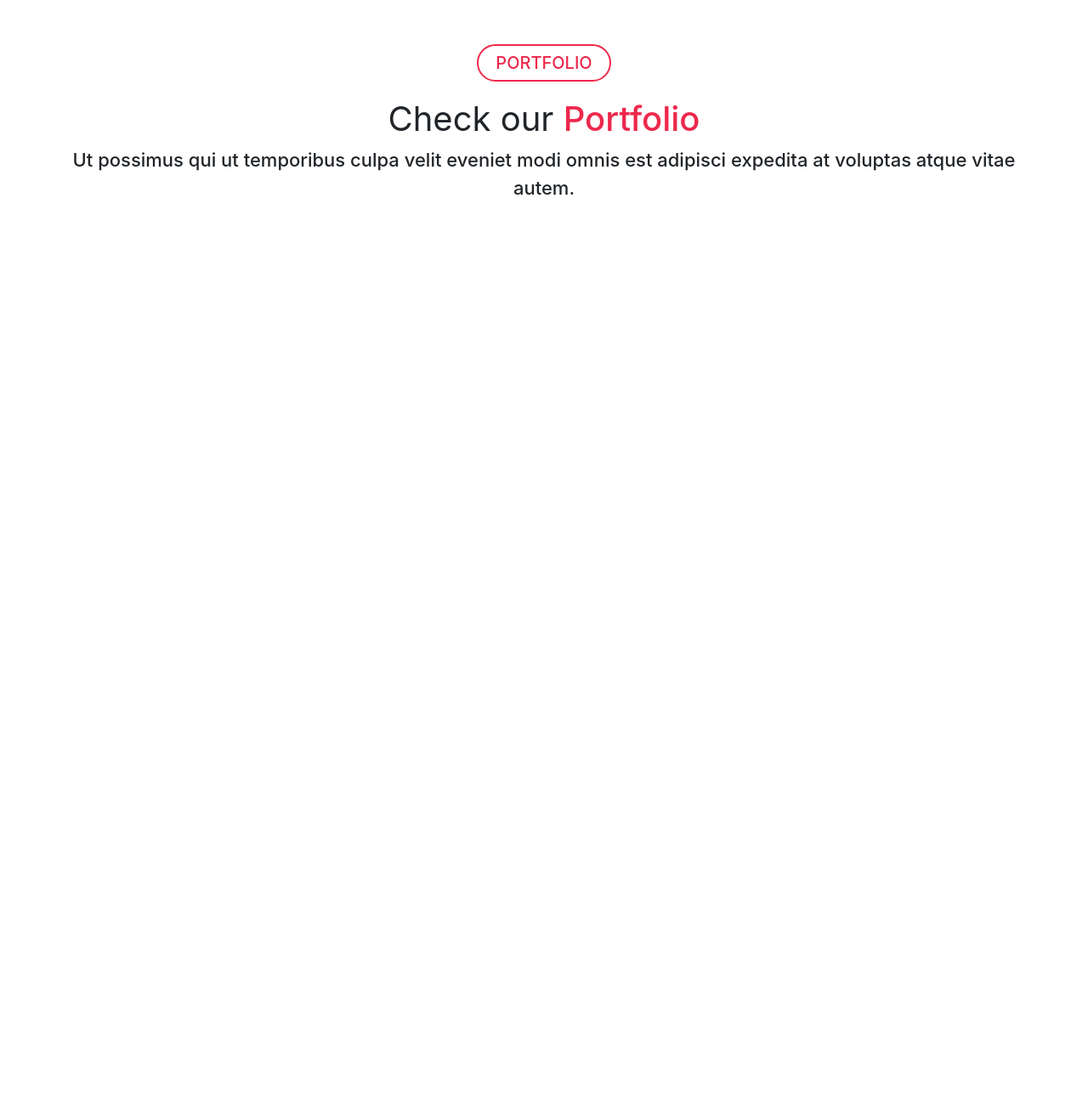
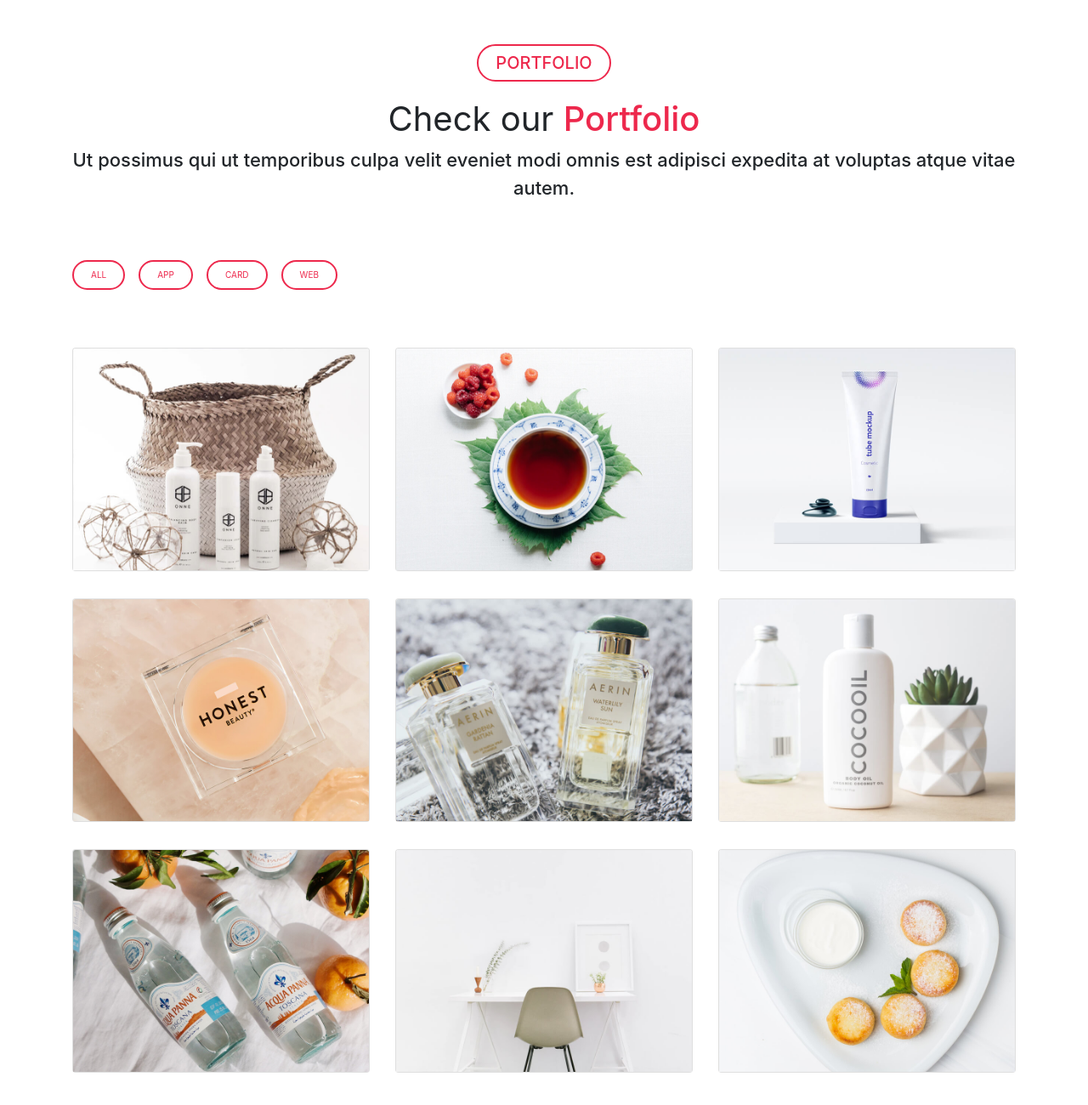
Before and after one commit to abhilash0717/Tempo, a plain HTML site: page index.html in a window 1280 px wide. Shown: the part 2294-3594 px from the top of the page at 85% size. Before the commit the page ends 2556 px from the top, so only its background shows below. Drawn offline with nearby package versions, Linux system fonts and the light colour scheme.

Commit message:
done with the portolio section

```diff
--- a/css/style.css
+++ b/css/style.css
@@ -83,7 +83,8 @@
 }
 
 .about-text,
-.services-text, .portfolio-text {
+.services-text,
+.portfolio-text {
   color: #ed284c;
   display: inline-block;
   padding: 8px 20px;
@@ -151,3 +152,28 @@ button.learn-more:hover {
   background-color: #ed284c;
   border: 2px solid #ed284c;
 }
+.portfolio-inline {
+  display: flex;
+  gap: 1rem;
+}
+
+.portfolio-inline p {
+  font-size: 10px;
+  color: #ed284c;
+  display: inline-block;
+  padding: 8px 20px;
+  border-radius: 35px;
+  border: 2px solid #ed284c;
+  margin-top: 20px;
+  margin-bottom: 20px;
+  transition: all 1.2s;
+}
+.portfolio-inline p:hover {
+  color: #fff !important;
+  background-color: #ed284c !important;
+  cursor: pointer !important;
+  border-radius: 10px;
+}
+#portfolio {
+  margin-bottom : 100px;
+}
--- a/index.html
+++ b/index.html
@@ -249,8 +249,70 @@
       <div class="portfolio-inner text-center">
         <h5 class="portfolio-text">PORTFOLIO</h5>
         <h1 style="font-weight: 400;">Check our <span style="color:#ed284c;font-weight:500 ;">Portfolio</span></h1>
-        <p class="mb-4 " style="font-size:22px;font-weight: 500;">Ut possimus qui ut temporibus culpa velit eveniet modi omnis est adipisci expedita at voluptas atque vitae
+        <p class="mb-5" style="font-size:22px;font-weight: 500;">Ut possimus qui ut temporibus culpa velit eveniet modi omnis est adipisci expedita at voluptas atque vitae
           autem.</p>
+         <div class = "portfolio-inline">
+           <p>ALL</p>
+           <p>APP</p>
+           <p>CARD</p>
+           <p>WEB</p>
+         </div>
+
+         <div class="portfolio-gallery mt-5 mb-5">
+            <div class="row mb-3">
+              <div class="col-md-4 mb-3 ">
+                <div class="card" width = "18rem">
+                  <img src="./img/portfolio/portfolio-1.jpg" alt="" class = "card-img-top">
+                </div>
+              </div>
+              <div class="col-md-4 mb-3">
+                <div class="card" width = "18rem">
+                  <img src="./img/portfolio/portfolio-2.jpg" alt="" class = "card-img-top">
+                </div>
+              </div>
+              <div class="col-md-4 mb-3 ">
+                <div class="card" width = "18rem">
+                  <img src="./img/portfolio/portfolio-3.jpg" alt="" class = "card-img-top">
+                </div>
+              </div>
+            </div>
+
+            <div class="row mb-3">
+              <div class="col-md-4 mb-3">
+                <div class="card" width = "18rem">
+                  <img src="./img/portfolio/portfolio-4.jpg" alt="" class = "card-img-top">
+                </div>
+              </div>
+              <div class="col-md-4 mb-3">
+                <div class="card" width = "18rem">
+                  <img src="./img/portfolio/portfolio-5.jpg" alt="" class = "card-img-top">
+                </div>
+              </div>
+              <div class="col-md-4 mb-3 ">
+                <div class="card" width = "18rem">
+                  <img src="./img/portfolio/portfolio-6.jpg" alt="" class = "card-img-top">
+                </div>
+              </div>
+            </div>
+
+            <div class="row mb-3">
+              <div class="col-md-4 mb-3">
+                <div class="card" width = "18rem">
+                  <img src="./img/portfolio/portfolio-7.jpg" alt="" class = "card-img-top">
+                </div>
+              </div>
+              <div class="col-md-4 mb-3">
+                <div class="card" width = "18rem">
+                  <img src="./img/portfolio/portfolio-8.jpg" alt="" class = "card-img-top">
+                </div>
+              </div>
+              <div class="col-md-4 mb-3 ">
+                <div class="card" width = "18rem">
+                  <img src="./img/portfolio/portfolio-9.jpg" alt="" class = "card-img-top">
+                </div>
+              </div>
+            </div>
+         </div>
       </div>
     </div>
   </div>
```
